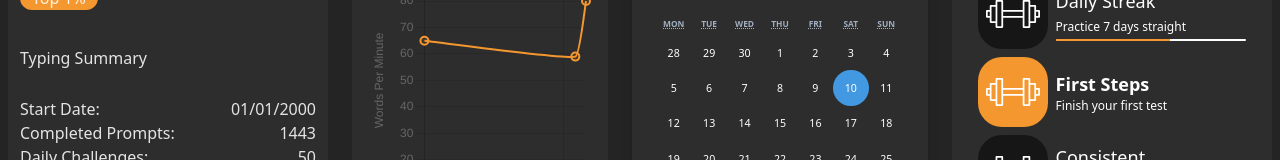
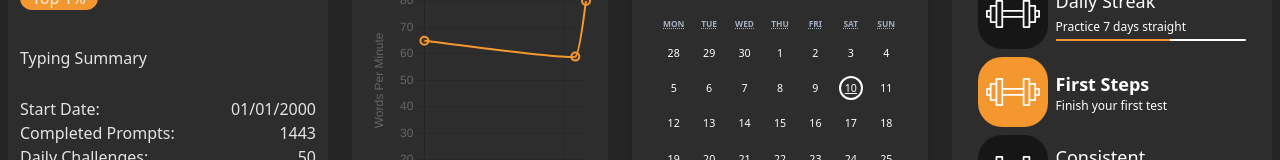
Before and after one commit to alecnhance/TypingGymV2, a React (Vite) app: page /stats in a window 1280 px wide. Shown: the part 547-707 px from the top of the page. Built offline with nearby package versions, Linux system fonts and the light colour scheme; no server answers; sample sign-in values are in the browser's storage.

Commit message:
dates update

```diff
--- a/api/users/postLogic.js
+++ b/api/users/postLogic.js
@@ -52,6 +52,9 @@ export async function handleUserPost(req, res) {
         }
 
         notifyUser(userId, { type: 'keyAccuracyUpdated' });
+        notifyUser(userId, { type: 'dates updated' });
+
+
 
         res.writeHead(200, { 'Content-Type': 'application/json' });
         res.end(JSON.stringify(keyInsert.rows[0]));
--- a/src/components/stat_components/TypingCalendar.jsx
+++ b/src/components/stat_components/TypingCalendar.jsx
@@ -2,9 +2,11 @@ import React, { useState } from 'react';
 import Calendar from 'react-calendar';
 import 'react-calendar/dist/Calendar.css';
 import '../../styles/calendar.css';
+import { usePracticeDates } from '../../hooks/usePracticeDates';
 
 const TypingCalendar = ( {className }) => {
   const [date, setDate] = useState(new Date());
+  const { loading, dates} = usePracticeDates();
 
   // Example practice days (replace with actual data later)
   const practiceDays = [
@@ -14,7 +16,7 @@ const TypingCalendar = ( {className }) => {
 
   // Function to check if a day is a practiced day
   const isPracticed = (day) => {
-    return practiceDays.some(practiceDay =>
+    return dates.some(practiceDay =>
       practiceDay.getDate() === day.getDate() &&
       practiceDay.getMonth() === day.getMonth() &&
       practiceDay.getFullYear() === day.getFullYear());
@@ -23,7 +25,7 @@ const TypingCalendar = ( {className }) => {
   // Function to style practiced days
   const tileClassName = ({ date, view }) => {
     if (view === 'month' && isPracticed(date)) {
-      return 'bg-orange-500 text-white'; // Orange background for practiced days
+      return 'relative text-white [&>abbr]:relative [&>abbr]:z-10 before:content-[""] before:absolute before:bg-orange-500 before:w-6 before:h-6 before:rounded-full before:top-1/2 before:left-1/2 before:-translate-x-1/2 before:-translate-y-1/2 before:z-0';
     }
     return '';
   };
--- a/src/hooks/useKeyAccuracy.js
+++ b/src/hooks/useKeyAccuracy.js
@@ -20,7 +20,7 @@ export function useKeyAccuracy() {
                 },
             });
             if (!res.ok) {
-                console.error("Fetch Accuracy response 401: ", res.text);
+                console.error("Fetch Accuracy error ", res.text);
                 return;
             }
             const data = await res.json();
--- /dev/null
+++ b/src/hooks/usePracticeDates.js
@@ -0,0 +1,47 @@
+import { useEffect, useState, useCallback } from 'react';
+import { useAuth } from '@clerk/clerk-react';
+import { useWebSocket } from '../components/WebSocketProvider';
+
+export function usePracticeDates() {
+    const [dates, setDates] = useState([]);
+    const [loading, setLoading] = useState(true);
+    const { getToken } = useAuth();
+    const { data: socketData } = useWebSocket();
+
+    const fetchDates = useCallback(async () => {
+        setLoading(true);
+        try {
+            const token = await getToken();
+            const res = await fetch('/api/users/me/dates', {
+                method: 'GET',
+                headers: {
+                    Authorization: `Bearer ${token}`,
+                },
+            });
+            if (!res.ok) {
+                console.error("Fetch Dates returned error: ", err);
+                return;
+            }
+            const data = await res.json();
+            const formattedData = data.data.map(row => new Date(row.date));
+            console.log("Practice Dates set");
+            setDates(formattedData);
+        } catch (err) {
+            console.error("Failed to fetch dates: ", err);
+        } finally {
+            setLoading(false);
+        }
+    }, [getToken]);
+
+    useEffect(() => {
+        fetchDates();
+    }, [fetchDates]);
+
+    useEffect(() => {
+        if (socketData?.type === 'datesUpdated') {
+            fetchDates();
+        }
+    }, [fetchDates, socketData]);
+
+    return { loading, dates }
+}
--- a/src/styles/calendar.css
+++ b/src/styles/calendar.css
@@ -66,13 +66,28 @@
 
 /* Current day styling */
 .react-calendar__tile--now {
-  background: #4a5568 !important;
+  position: relative;
   border-radius: 50% !important;
+  text-decoration: underline;
+}
+
+.react-calendar__tile--now::after {
+  content: "";
+  position: absolute;
+  top: 50%;
+  left: 50%;
+  transform: translate(-50%, -50%);
+  width: 24px; /* Adjust based on border thickness */
+  height: 24px; /* Adjust based on border thickness */
+  border: 2px solid white;
+  border-radius: 50%;
+  pointer-events: none;
+  box-sizing: border-box;
 }
 
 /* Selected day styling */
 .react-calendar__tile--active {
-  background: #4299e1 !important;
+  background: clear !important;
   border-radius: 50% !important;
 }
 
```
Also changed, not shown: api/users/getDates.js (added, +26 -0 lines), server.js (+11 -0 lines).
